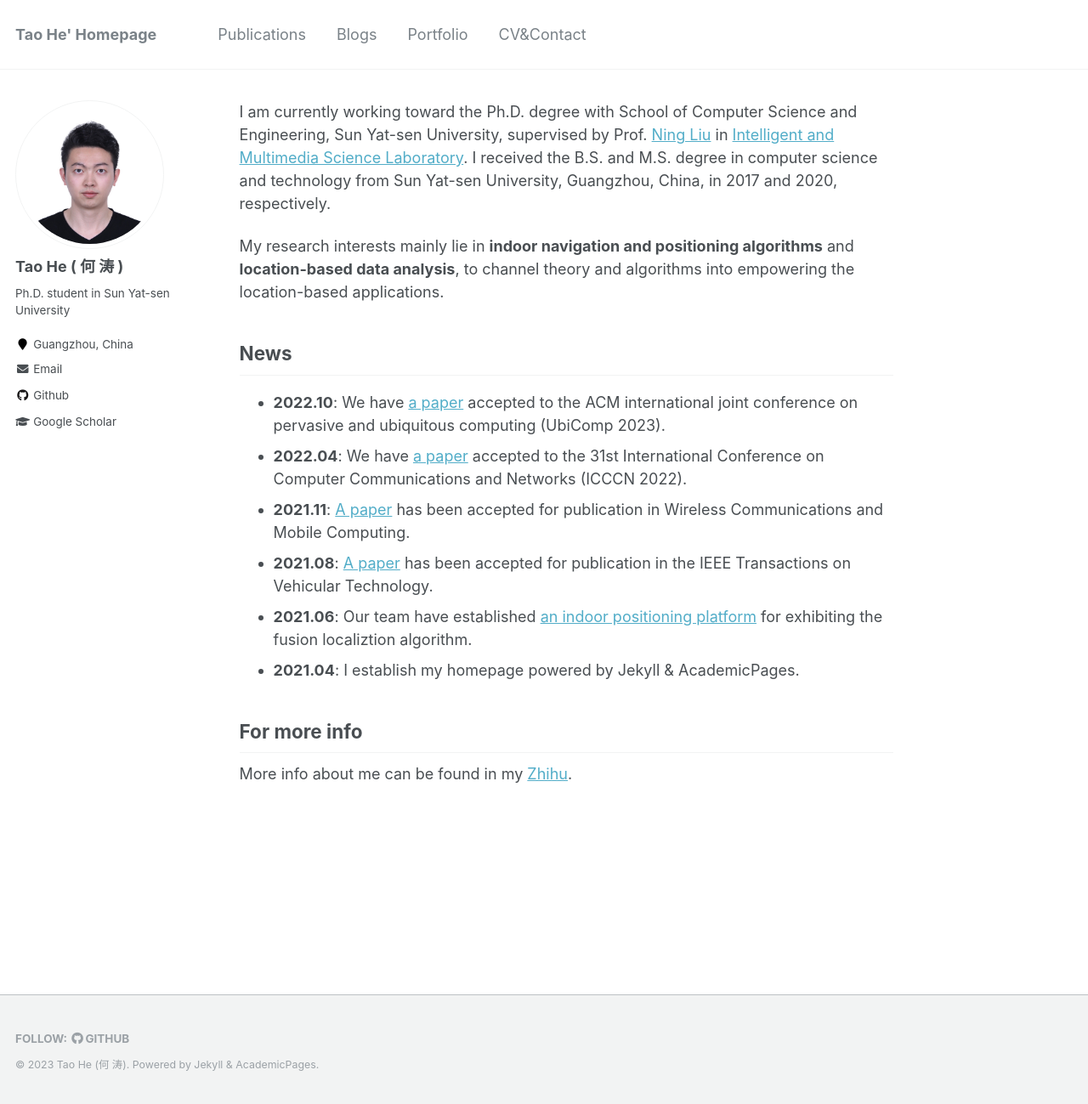
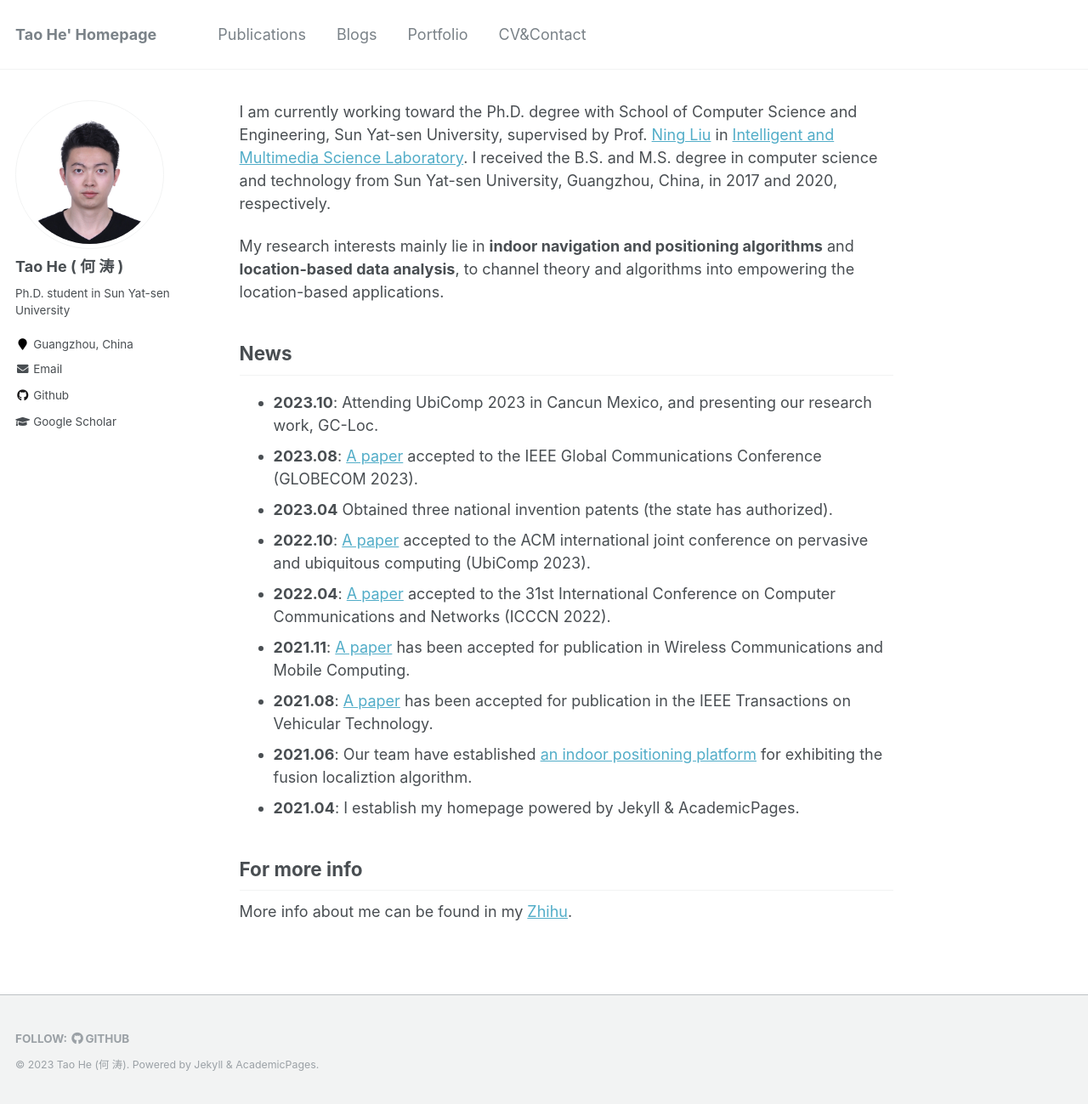
Before and after one commit to onewalnut/onewalnut.github.io, a Jekyll site: the page built from _pages/about.md, in a window 1280 px wide and 1299 px high. Shown: the whole window at 85% size. Built offline with Jekyll 4.4.1, drawn with Linux system fonts in a browser that asks for light colours.

Commit message:
update recent info

```diff
--- a/_pages/about.md
+++ b/_pages/about.md
@@ -13,8 +13,11 @@ My research interests mainly lie in **indoor navigation and positioning algorith
 
 News
 --------
-* **2022.10**:  We have [a paper](https://www.hetaooo.com/publications/) accepted to the ACM international joint conference on pervasive and ubiquitous computing (UbiComp 2023).
-* **2022.04**:  We have [a paper](https://www.hetaooo.com/publications/) accepted to the 31st International Conference on Computer Communications and Networks (ICCCN 2022).
+* **2023.10**:  Attending UbiComp 2023 in Cancun Mexico, and presenting our research work, GC-Loc.
+* **2023.08**:  [A paper](https://www.hetaooo.com/publications/) accepted to the IEEE Global Communications Conference (GLOBECOM 2023).
+* **2023.04**   Obtained three national invention patents (the state has authorized).
+* **2022.10**:  [A paper](https://www.hetaooo.com/publications/) accepted to the ACM international joint conference on pervasive and ubiquitous computing (UbiComp 2023).
+* **2022.04**:  [A paper](https://www.hetaooo.com/publications/) accepted to the 31st International Conference on Computer Communications and Networks (ICCCN 2022).
 * **2021.11**:  [A paper](https://www.hetaooo.com/publications/) has been accepted for publication in Wireless Communications and Mobile Computing.
 * **2021.08**:  [A paper](https://www.hetaooo.com/publications/) has been accepted for publication in the IEEE Transactions on Vehicular Technology.
 * **2021.06**:  Our team have established [an indoor positioning platform](https://www.bilibili.com/video/BV1yq4y1576T?zw) for exhibiting the fusion localiztion algorithm.
```
Also changed, not shown: _pages/publications.md (+7 -0 lines).
